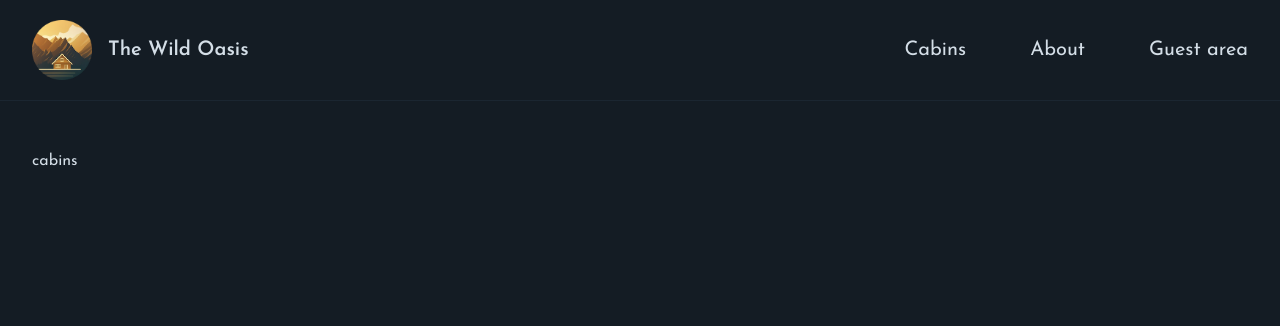
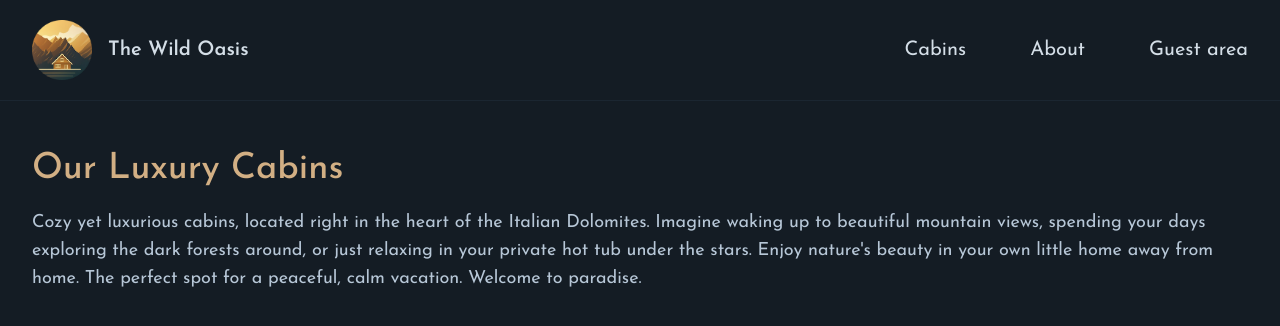
Before and after one commit to Mohammad-MH1/the-wild-oasis-website, a Next.js app: page /cabins in a window 1280 px wide. Shown: the top 326 px of the page. Built offline with nearby package versions, Linux system fonts and the light colour scheme.

Commit message:
Build cabins page layout

```diff
--- /dev/null
+++ b/app/_components/CabinCard.tsx
@@ -0,0 +1,59 @@
+import { UsersIcon } from '@heroicons/react/24/solid';
+
+import { type Cabin } from '../cabins/page';
+
+function CabinCard({ cabin }: { cabin: Cabin }) {
+  const { id, name, maxCapacity, regularPrice, discount, image } = cabin;
+
+  return (
+    <div className='flex border-primary-800 border'>
+      <img
+        src={image}
+        alt={`Cabin ${name}`}
+        className='flex-1 border-r border-primary-800'
+      />
+
+      <div className='flex-grow'>
+        <div className='pt-5 pb-4 px-7 bg-primary-950'>
+          <h3 className='text-accent-500 font-semibold text-2xl mb-3'>
+            Cabin {name}
+          </h3>
+
+          <div className='flex gap-3 items-center mb-2'>
+            <UsersIcon className='h-5 w-5 text-primary-600' />
+            <p className='text-lg text-primary-200'>
+              For up to <span className='font-bold'>{maxCapacity}</span> guests
+            </p>
+          </div>
+
+          <p className='flex gap-3 justify-end items-baseline'>
+            {discount > 0 ? (
+              <>
+                <span className='text-3xl font-[350]'>
+                  ${regularPrice - discount}
+                </span>
+                <span className='line-through font-semibold text-primary-600'>
+                  ${regularPrice}
+                </span>
+              </>
+            ) : (
+              <span className='text-3xl font-[350]'>${regularPrice}</span>
+            )}
+            <span className='text-primary-200'>/ night</span>
+          </p>
+        </div>
+
+        <div className='bg-primary-950 border-t border-t-primary-800 text-right'>
+          <a
+            href={`/cabins/${id}`}
+            className='border-l border-primary-800 py-4 px-6 inline-block hover:bg-accent-600 transition-all hover:text-primary-900'
+          >
+            Details & reservation &rarr;
+          </a>
+        </div>
+      </div>
+    </div>
+  );
+}
+
+export default CabinCard;
--- a/app/cabins/page.tsx
+++ b/app/cabins/page.tsx
@@ -1,9 +1,43 @@
+import CabinCard from '@/app/_components/CabinCard';
+
+export type Cabin = {
+  id: number;
+  name: string;
+  maxCapacity: number;
+  regularPrice: number;
+  discount: number;
+  image: string;
+};
+
 export const metadata = {
   title: 'Cabins',
 };
 
-function Page() {
-  return <div>cabins</div>;
+export default function Page() {
+  // CHANGE
+  const cabins: Cabin[] = [];
+
+  return (
+    <div>
+      <h1 className='text-4xl mb-5 text-accent-400 font-medium'>
+        Our Luxury Cabins
+      </h1>
+      <p className='text-primary-200 text-lg mb-10'>
+        Cozy yet luxurious cabins, located right in the heart of the Italian
+        Dolomites. Imagine waking up to beautiful mountain views, spending your
+        days exploring the dark forests around, or just relaxing in your private
+        hot tub under the stars. Enjoy nature's beauty in your own little home
+        away from home. The perfect spot for a peaceful, calm vacation. Welcome
+        to paradise.
+      </p>
+
+      {cabins.length > 0 && (
+        <div className='grid sm:grid-cols-1 md:grid-cols-2 gap-8 lg:gap-12 xl:gap-14'>
+          {cabins.map(cabin => (
+            <CabinCard cabin={cabin} key={cabin.id} />
+          ))}
+        </div>
+      )}
+    </div>
+  );
 }
-
-export default Page;
```
